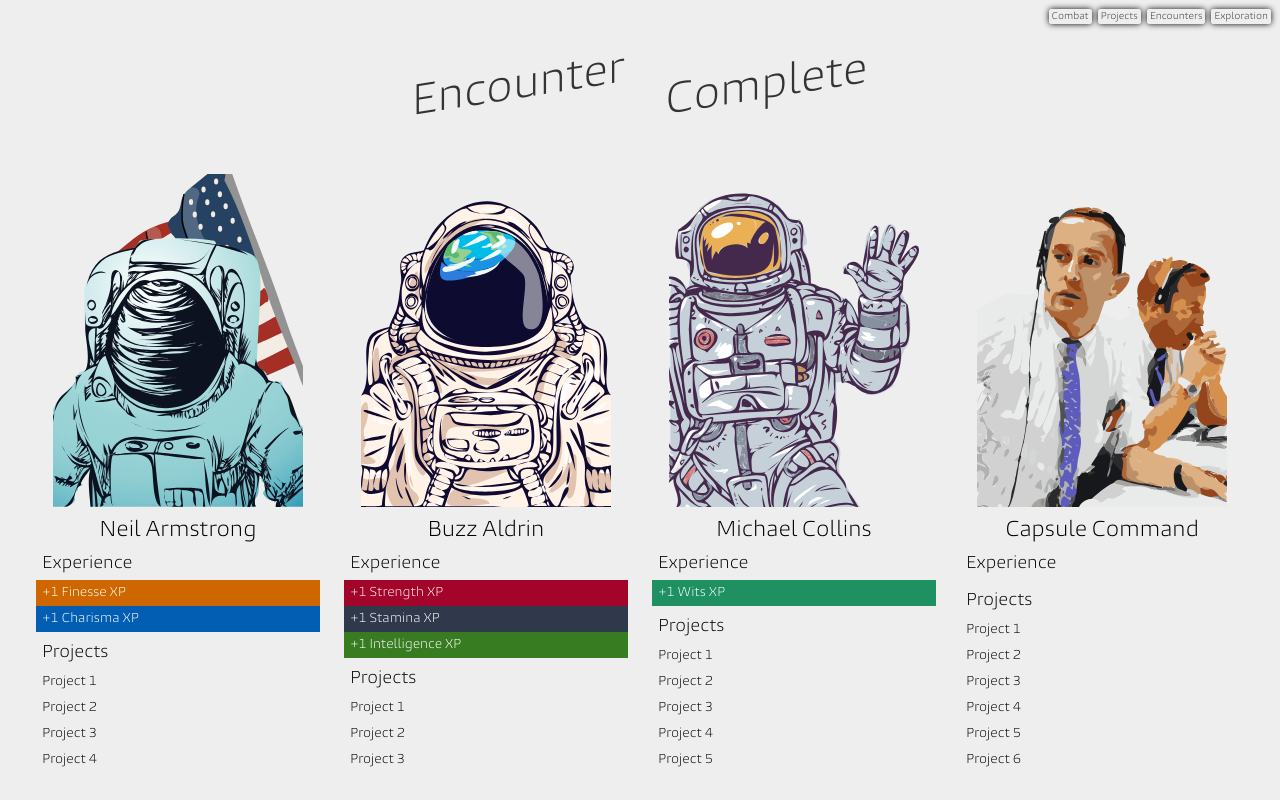
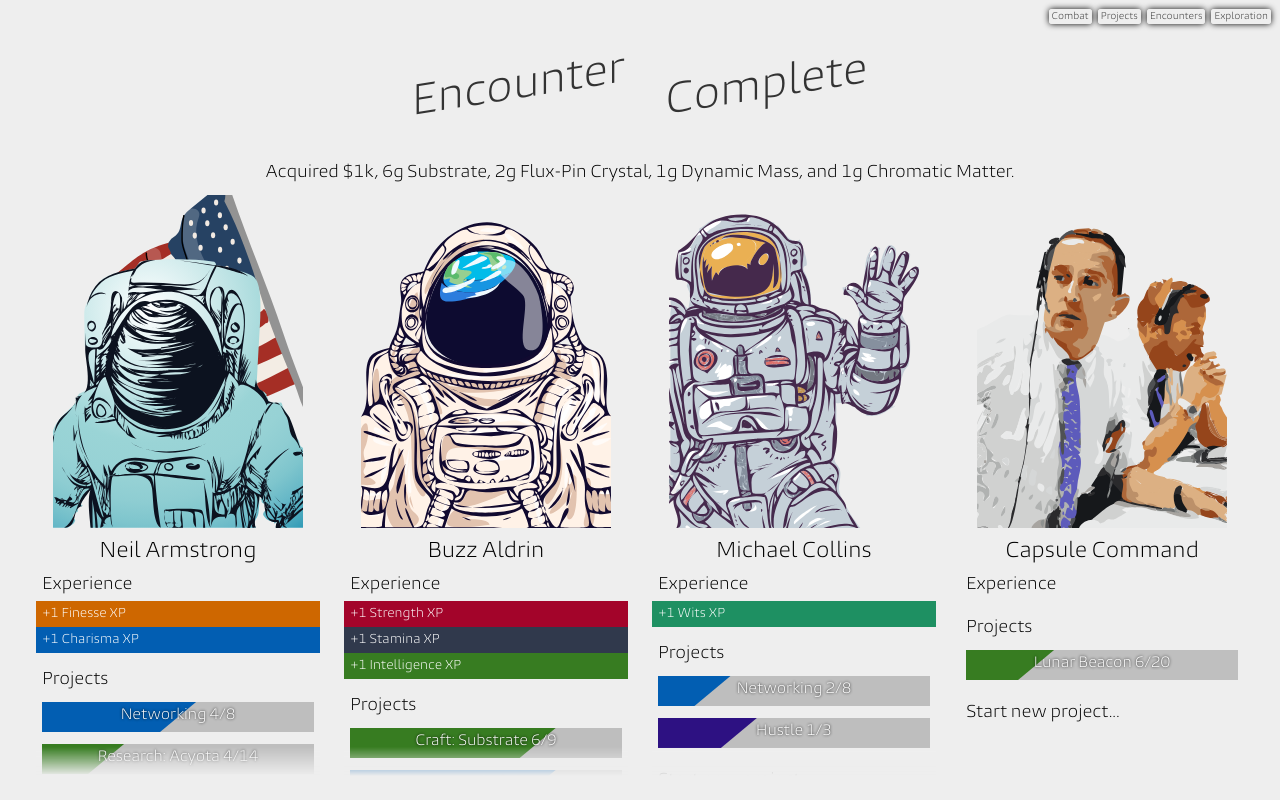
Before and after one commit to kristoferbrown/cascade-tactics, a React (Create React App) app: page / in a window 1280 px wide. Built offline with nearby package versions, Linux system fonts and the light colour scheme; the HTML template or start-up script is replaced by a standard one.

Commit message:
add basic project list loop to projects page

```diff
--- a/src/components/CharacterMenu/screens/StylesScreen/StylesScreen.scss
+++ b/src/components/CharacterMenu/screens/StylesScreen/StylesScreen.scss
@@ -30,6 +30,7 @@
 		margin: 0 30px 0 750px;
 		overflow-y: auto;
 		width: 100%;
+		mask-image: linear-gradient(to bottom, $nearWhite 98%, transparent 100%);
 	}
 
 	.StylesScreen_Row {
--- a/src/components/Common/StatusTrack/StatusTrack.js
+++ b/src/components/Common/StatusTrack/StatusTrack.js
@@ -34,13 +34,13 @@
 
 					{ !!backgroundBar && (<div className='statusTrack_backgroundBar' style={{width: `${backgroundBarPercentage}%`}} />)}
 
-					{ !!segments && segments.map(segment => {
+					{ !!segments && segments.map((segment, index) => {
 						const absValue = Math.abs(segment.value);
 						const segmentPercentage = Math.floor(absValue/maximum*100);
 
 						segmentSum += segment.value;
 						return (
-							<Fragment>
+							<Fragment key={`segment-${index}`}>
 								{segmentSum <= maximum ? <div
 									className={classNames({
 										'statusTrack_segmentBar': true,
--- a/src/components/Common/StatusTrack/StatusTrack.scss
+++ b/src/components/Common/StatusTrack/StatusTrack.scss
@@ -52,12 +52,12 @@
 		.statusTrack_labelValue {
 			color: $white;
 			font-size: 14px;
-			left: 50%;
 			margin: 5px 0 0 0;
 			position: absolute;
 			text-shadow: 0px 0px 3px #000;
+			text-align: center;
 			top: 0;
-			transform: translateX(-50%);
+			width: 100%;
 		}
 	}
 
--- a/src/components/ProjectsScreen/ProjectsScreen.js
+++ b/src/components/ProjectsScreen/ProjectsScreen.js
@@ -1,5 +1,6 @@
 import React, { Component } from 'react';
 import CharacterContext from '../../context/CharacterContext';
+import StatusTrack from '../Common/StatusTrack/StatusTrack'
 import './ProjectsScreen.scss';
 
 export default class ProjectsScreen extends Component {
@@ -13,6 +14,9 @@
 					<div className="projectsScreen_titleWord">Encounter</div>
 					<div className="projectsScreen_titleWord">Complete</div>
 				</div>
+
+				<div className="projectsScreen_summary">Acquired $1k, 6g Substrate, 2g Flux-Pin Crystal, 1g Dynamic Mass, and 1g Chromatic Matter.</div>
+
 				<div className="projectsScreen_characterList">
 					{ characters.map(character =>
 						character.meta.isHostile ? null :
@@ -23,37 +27,24 @@
 							<div className="projectsScreen_charSection">
 								<div className="projectsScreen_charRow header">Experience</div>
 								{ character.styles.floating.assigned.map(floater =>
-									<div className={`projectsScreen_charRow fill_${floater} lightText`} >{`+1 ${floater} XP`}</div>
+									<div className={`projectsScreen_charRow fill_${floater} lightText`} key={`xp-${character.meta.charId}-${floater}`} >{`+1 ${floater} XP`}</div>
 								)}
 							</div>
 
 							<div className="projectsScreen_charSection">
 								<div className="projectsScreen_charRow header">Projects</div>
-								<div className="projectsScreen_charRow">Project 1</div>
-								<div className="projectsScreen_charRow">Project 2</div>
-								<div className="projectsScreen_charRow">Project 3</div>
-								<div className="projectsScreen_charRow">Project 4</div>
-								<div className="projectsScreen_charRow">Project 5</div>
-								<div className="projectsScreen_charRow">Project 6</div>
-								<div className="projectsScreen_charRow">Project 7</div>
-								<div className="projectsScreen_charRow">Project 8</div>
-								<div className="projectsScreen_charRow">Project 9</div>
-								<div className="projectsScreen_charRow">Project 0</div>
-								<div className="projectsScreen_charRow">Project 1</div>
-								<div className="projectsScreen_charRow">Project 2</div>
-								<div className="projectsScreen_charRow">Project 3</div>
-								<div className="projectsScreen_charRow">Project 4</div>
-								<div className="projectsScreen_charRow">Project 5</div>
-								<div className="projectsScreen_charRow">Project 6</div>
-								<div className="projectsScreen_charRow">Project 7</div>
-								<div className="projectsScreen_charRow">Project 8</div>
-								<div className="projectsScreen_charRow">Project 9</div>
-								<div className="projectsScreen_charRow">Project 0</div>
-								<div className="projectsScreen_charRow">Project 1</div>
-								<div className="projectsScreen_charRow">Project 2</div>
-								<div className="projectsScreen_charRow">Project 3</div>
+								{ character.projects.map((project, index) =>
+									<div className={`projectsScreen_charRow`} key={`proj-${character.meta.charId}-${index}`} >
+										<StatusTrack attribute={project.attribute} current={project.currentVal} maximum={project.goal} textLabel={project.label} />
+
+									</div>
+								)}
+							</div>
+
+							<div className="projectsScreen_charSection">
 								<div className="projectsScreen_charRow header">Start new project...</div>
 							</div>
+
 						</div>
 					)}
 				</div>
--- a/src/components/ProjectsScreen/ProjectsScreen.scss
+++ b/src/components/ProjectsScreen/ProjectsScreen.scss
@@ -21,6 +21,7 @@
 	.projectsScreen_characterColumn {
 		flex: 1;
 		margin: 0 1%;
+		mask-image: linear-gradient(to bottom, $nearWhite 95%, transparent 100%);
 		overflow: scroll;
 	}
 
@@ -50,7 +51,7 @@
 	}
 
 	.projectsScreen_charSection {
-		margin: 0 0 6px 0;
+		margin: 0 0 12px 0;
 	}
 
 	.projectsScreen_portrait {
@@ -59,8 +60,12 @@
 	}
 
 	.projectsScreen_title {
-		height: 130px;
+		height: 120px;
 		margin: 20px 0 0 0;
+	}
+
+	.projectsScreen_summary {
+		margin: 0 0 12px 0;
 	}
 
 	.projectsScreen_titleWord {
--- a/src/content/characters/testData.js
+++ b/src/content/characters/testData.js
@@ -47,6 +47,10 @@
 				Charisma: { availableXp: 1, spentXp: 0 }
 			}},
 		},
+		projects: [
+			{ attribute: 'Charisma', currentVal: 4, goal: 8, label: 'Networking', skill: 'Charm' },
+			{ attribute: 'Intelligence', currentVal: 4, goal: 14, label: 'Research: Acyota', skill: 'Academics' }
+		],
 		startingHex: { q: 2, r: 1, s: -3},
 		mapOffset: {x: -49, y: -11.5},
 		mapRenderer: (pixelLoc, isSelected) => <NeilMapRenderer isSelected={isSelected} height={14} className={'mapCharacter neilArm'} />,
@@ -85,6 +89,11 @@
 				Charisma: { availableXp: 0, spentXp: 0 }
 			}},
 		},
+		projects: [
+			{ attribute: 'Intelligence', currentVal: 6, goal: 9, label: 'Craft: Substrate', skill: 'Hardware' },
+			{ attribute: 'Charisma', currentVal: 2, goal: 3, label: 'Hustle', skill: 'Unarmed' },
+			{ attribute: 'Intelligence', currentVal: 10, goal: 12, label: 'Research: Flux-Pin Crystal', skill: 'Academics' }
+		],
 		startingHex: { q: 4, r: 1, s: -5},
 		mapOffset: {x: -50, y: -12},
 		mapRenderer: (pixelLoc, isSelected)  => <BuzzMapRenderer isSelected={isSelected} height={14} className={'mapCharacter buzzAld'} />,
@@ -123,6 +132,7 @@
 				Charisma: { availableXp: 0, spentXp: 0 }
 			}},
 		},
+		projects: [],
 		startingHex: { q: 3, r: 2, s: -5},
 		mapOffset: {x: -50, y: -16},
 		mapRenderer: (pixelLoc, isSelected) => <AcyotaActiveMapRenderer isSelected={isSelected} height={18} className={'mapCharacter activeAcyota'} />,
@@ -161,6 +171,10 @@
 				Charisma: { availableXp: 0, spentXp: 0 }
 			}},
 		},
+		projects: [
+			{ attribute: 'Charisma', currentVal: 2, goal: 8, label: 'Networking', skill: 'Charm' },
+			{ attribute: 'Willpower', currentVal: 1, goal: 3, label: 'Hustle', skill: 'Survival' },
+		],
 		startingHex: { q: 0, r: 3, s: -3},
 		mapOffset: {x: -51, y: -12},
 		mapRenderer: (pixelLoc, isSelected) => <MikeMapRenderer isSelected={isSelected} height={14} className={'mapCharacter mikeColl'} />,
@@ -199,6 +213,9 @@
 				Charisma: { availableXp: 0, spentXp: 0 }
 			}},
 		},
+		projects: [
+			{ attribute: 'Intelligence', currentVal: 6, goal: 20, label: 'Lunar Beacon', skill: 'Academics' },
+		],
 		startingHex: { q: 0, r: 0, s: 0},
 		mapOffset: {x: -50, y: -15},
 		mapRenderer: (pixelLoc, isSelected)  => <LemMapRenderer isSelected={isSelected} height={20} className={'mapCharacter capcom'} />,
@@ -237,6 +254,7 @@
 				Charisma: { availableXp: 0, spentXp: 0 }
 			}},
 		},
+		projects: [],
 		startingHex: { q: 4, r: 3, s: -7},
 		mapOffset: {x: -50, y: -16},
 		mapRenderer: (pixelLoc, isSelected)  => <AcyotaMapRenderer isSelected={isSelected} height={18} className={'mapCharacter acyota'} />,
@@ -275,6 +293,7 @@
 				Charisma: { availableXp: 1, spentXp: 0, core: 9, spec1: 1, spec2: 1, spec3: 1 },
 			}},
 		},
+		projects: [],
 		startingHex: { q: 6, r: 3, s: -9},
 		mapOffset: {x: -51, y: -15},
 		mapRenderer: (pixelLoc, isSelected)  => <MonoMapRenderer isSelected={isSelected} height={18} className={'mapCharacter monolith'} />,
```
